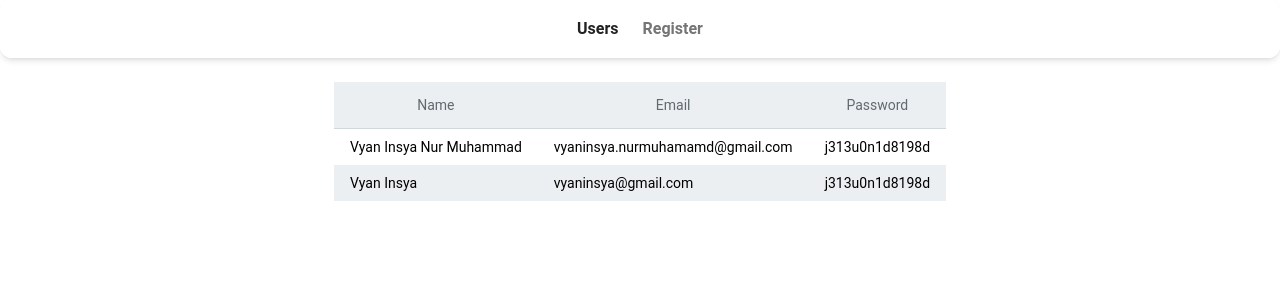
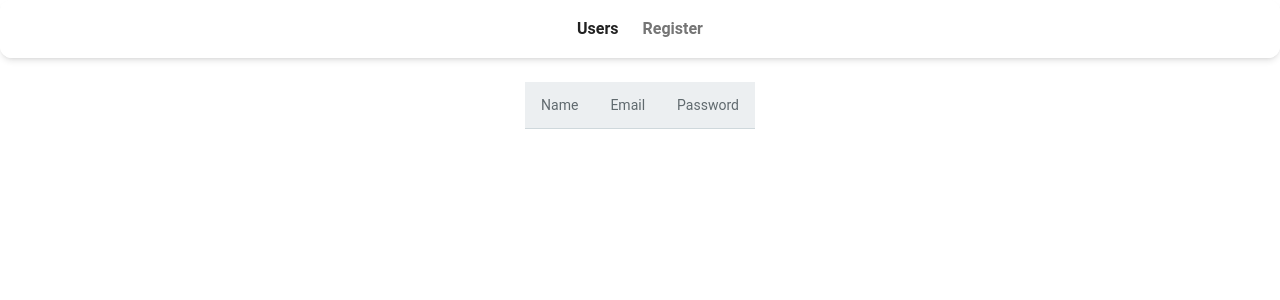
Before and after one commit to vyaninsyanurmuhammad/JCWDOL-013-Exercise-02-09-01, a React (Vite) app: page / in a window 1280 px wide. Shown: the top 300 px of the page. Built offline with nearby package versions, Linux system fonts and the light colour scheme.

Commit message:
feat (view): implement redux to all functional view

```diff
--- a/src/App.tsx
+++ b/src/App.tsx
@@ -1,7 +1,10 @@
 import { Typography } from "@material-tailwind/react";
 import Layout from "./components/Layout";
+import { useAppSelector } from "./redux/hook";
 
 function App() {
+  const registerState = useAppSelector((state) => state.registerReducer.users);
+
   return (
     <>
       <Layout>
@@ -40,16 +43,13 @@ function App() {
                 </tr>
               </thead>
               <tbody>
-                <tr>
-                  <td className="px-4 py-2 text-sm">Vyan Insya Nur Muhammad</td>
-                  <td className="px-4 py-2 text-sm">vyaninsya.nurmuhamamd@gmail.com</td>
-                  <td className="px-4 py-2 text-sm">j313u0n1d8198d</td>
-                </tr>
-                <tr  className="bg-blue-gray-50">
-                  <td className="px-4 py-2 text-sm">Vyan Insya</td>
-                  <td className="px-4 py-2 text-sm">vyaninsya@gmail.com</td>
-                  <td className="px-4 py-2 text-sm">j313u0n1d8198d</td>
-                </tr>
+                {registerState.map(({ name, email, password }) => (
+                  <tr>
+                    <td className="px-4 py-2 text-sm">{name} </td>
+                    <td className="px-4 py-2 text-sm">{email} </td>
+                    <td className="px-4 py-2 text-sm">{password}</td>
+                  </tr>
+                ))}
               </tbody>
             </table>
           </div>
--- a/src/main.tsx
+++ b/src/main.tsx
@@ -4,11 +4,15 @@ import "./index.css";
 import { RouterProvider } from "react-router-dom";
 import routes from "./routes/routes.tsx";
 import { ThemeProvider } from "@material-tailwind/react";
+import { Provider } from "react-redux";
+import { store } from "./redux/store.ts";
 
 ReactDOM.createRoot(document.getElementById("root")!).render(
   <React.StrictMode>
     <ThemeProvider>
-      <RouterProvider router={routes} />
+      <Provider store={store}>
+        <RouterProvider router={routes} />
+      </Provider>
     </ThemeProvider>
   </React.StrictMode>
 );
--- a/src/pages/Register.tsx
+++ b/src/pages/Register.tsx
@@ -2,8 +2,13 @@ import Layout from "../components/Layout";
 import { Button, Input, Typography } from "@material-tailwind/react";
 import * as Yup from "yup";
 import { useFormik } from "formik";
+import { useAppDispatch } from "../redux/hook";
+import { IUser } from "../models/Interfaces/IUser";
+import { registerActions } from "../redux/feature/register-slice";
 
 export default function Register() {
+  const dispatch = useAppDispatch();
+
   const resigterSchema = Yup.object({
     name: Yup.string()
       .required("Name is required")
@@ -26,7 +31,15 @@ export default function Register() {
       password: "",
     },
     validationSchema: resigterSchema,
-    onSubmit: (values) => console.log(values),
+    onSubmit: (values) => {
+      dispatch(
+        registerActions.addUser({
+          name: values.name,
+          email: values.email,
+          password: values.password,
+        } as IUser)
+      );
+    },
   });
 
   return (
@@ -45,10 +58,9 @@ export default function Register() {
                     name="name"
                     type="text"
                     value={formikWithMT.values.name}
-                    error={
-                      Boolean(formikWithMT.errors.name)
-                    }
+                    error={Boolean(formikWithMT.errors.name)}
                     onChange={formikWithMT.handleChange}
+                    crossOrigin={undefined}
                   />
                   {Boolean(formikWithMT.errors.name) ? (
                     <Typography variant="small" className="text-red-500">
@@ -66,6 +78,7 @@ export default function Register() {
                     value={formikWithMT.values.email}
                     error={Boolean(formikWithMT.errors.email)}
                     onChange={formikWithMT.handleChange}
+                    crossOrigin={undefined}
                   />
                   {Boolean(formikWithMT.errors.email) ? (
                     <Typography variant="small" className="text-red-500">
@@ -81,10 +94,9 @@ export default function Register() {
                     name="password"
                     type="password"
                     value={formikWithMT.values.password}
-                    error={
-                      Boolean(formikWithMT.errors.password)
-                    }
+                    error={Boolean(formikWithMT.errors.password)}
                     onChange={formikWithMT.handleChange}
+                    crossOrigin={undefined}
                   />
                   {Boolean(formikWithMT.errors.password) ? (
                     <Typography variant="small" className="text-red-500">
```
